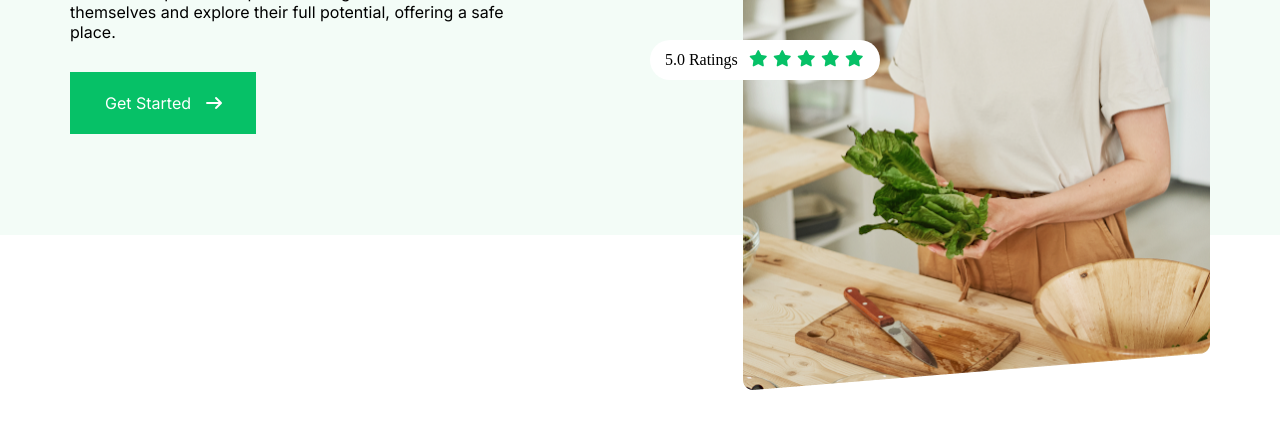
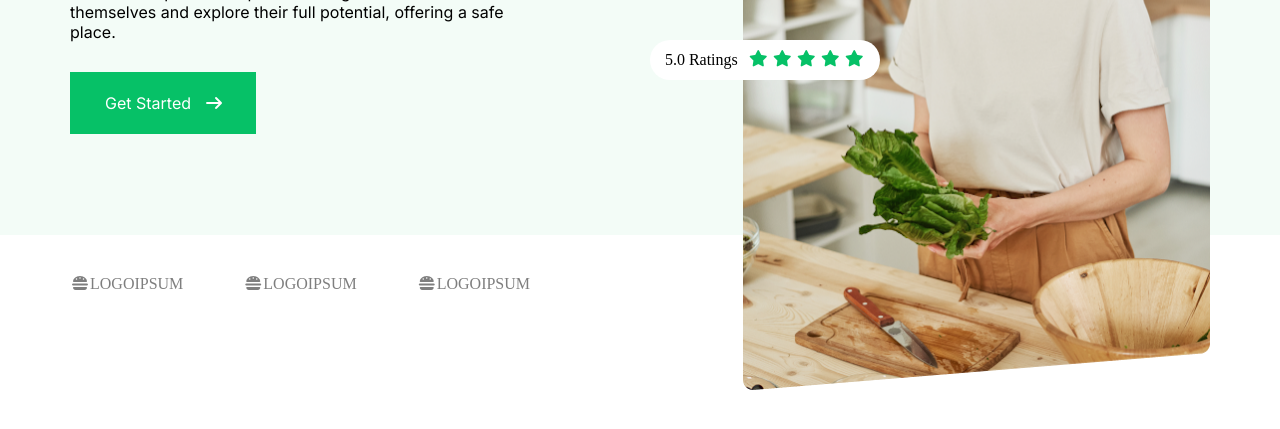
Before and after one commit to shammi80/-Foodies-project, a plain HTML site: page index.html in a window 1280 px wide. Shown: the part 365-794 px from the top of the page. Drawn offline with Linux system fonts and the light colour scheme.

Commit message:
update brand-logo

```diff
--- a/asset/image/style.css
+++ b/asset/image/style.css
@@ -4,6 +4,9 @@
     margin: 0;
     padding: 0;
     box-sizing: border-box;
+}
+body{
+
 }
 header{
     background-color: #F3FCF7;
@@ -121,3 +124,12 @@ button a{
      width: 30px;
      border-radius: 50%;
 }
+
+.Brand-logo{
+   max-width: 1140px;
+   margin: 0 auto;
+   display: flex;
+   padding-top: 40px;
+   gap: 60px;
+   opacity: 50%;
+}
--- a/index.html
+++ b/index.html
@@ -58,5 +58,21 @@
 
         </div>
     </header>
+    <section class="Brand-logo">
+        <div>
+            <p><i class="fa-solid fa-burger"></i>LOGOIPSUM</p>
+
+        </div>
+        <div>
+            <p><i class="fa-solid fa-burger"></i>LOGOIPSUM</p>
+
+        </div>
+        <div>
+            <p><i class="fa-solid fa-burger"></i>LOGOIPSUM</p>
+
+        </div>
+
+
+    </section>
 </body>
 </html>
```
